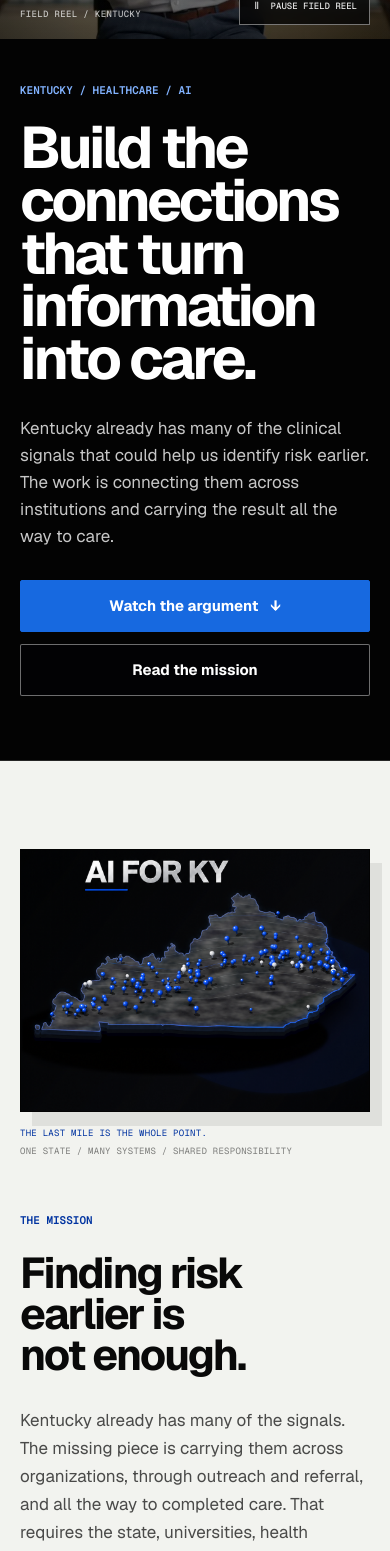
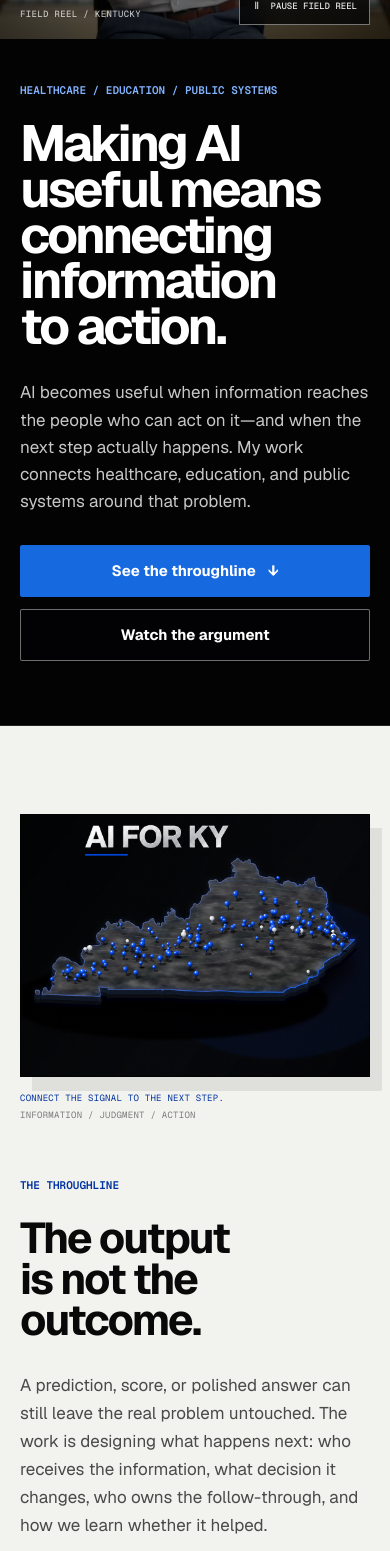
Before and after one commit to Tamathe/SpeakerWebsite, a React (Vite) app: page / in a window 390 px wide. Shown: the part 420-1971 px from the top of the page. Built offline with nearby package versions, Linux system fonts and the light colour scheme; grey boxes are pictures that could not be loaded.

Commit message:
unify site around connecting information to action

```diff
--- a/src/components/SiteShell.tsx
+++ b/src/components/SiteShell.tsx
@@ -3,9 +3,8 @@ import { siteIdentity } from "../siteContent";
 import { AnalyticsTracker } from "./AnalyticsTracker";
 
 const navigation = [
-  { label: "Mission", href: "/#mission" },
+  { label: "Purpose", href: "/#mission" },
   { label: "Work", href: "/#work" },
-  { label: "Films", href: "/#featured-talk" },
   { label: "Speaking", href: "/#speaking" },
   { label: "Contact", href: "/#contact" },
 ];
@@ -39,12 +38,12 @@ function SiteFooter() {
       <div className="shell footer-grid">
         <div>
           <p className="section-index">Contact / Collaboration</p>
-          <h2>Bring me the messy version.</h2>
+          <h2>Start with the problem that crosses the lines.</h2>
         </div>
         <div className="footer-copy">
           <p>
-            If the problem crosses institutions, data systems, clinical work,
-            and community care, that is probably where we should start.
+            If useful information is getting stuck between systems, roles, or
+            institutions, that is probably where we should start.
           </p>
           <a
             className="text-link"
@@ -71,7 +70,7 @@ function SiteFooter() {
       </details>
       <div className="shell footer-base">
         <span>© {new Date().getFullYear()} Tama Thé, MD</span>
-        <span>Kentucky / Healthcare / Infrastructure / AI</span>
+        <span>Kentucky / Healthcare / Education / Public systems</span>
       </div>
     </footer>
   );
--- a/src/pages/SpeakingPage.tsx
+++ b/src/pages/SpeakingPage.tsx
@@ -24,29 +24,29 @@ export function SpeakingPage() {
 
         <div className="shell video-led-hero-message">
           <div>
-            <p className="page-kicker">Kentucky / Healthcare / AI</p>
+            <p className="page-kicker">Healthcare / Education / Public systems</p>
             <h1>{siteIdentity.thesis}</h1>
           </div>
           <div className="video-led-hero-summary">
             <p>
-              Kentucky already has many of the clinical signals that could help
-              us identify risk earlier. The work is connecting them across
-              institutions and carrying the result all the way to care.
+              AI becomes useful when information reaches the people who can act
+              on it—and when the next step actually happens. My work connects
+              healthcare, education, and public systems around that problem.
             </p>
             <div className="hero-actions">
               <a
                 className="button button-primary"
-                href="#featured-talk"
+                href="#mission"
                 data-analytics-id="hero-watch-argument"
               >
-                Watch the argument <span aria-hidden="true">↓</span>
+                See the throughline <span aria-hidden="true">↓</span>
               </a>
               <a
                 className="button button-outline"
-                href="#mission"
+                href="#featured-talk"
                 data-analytics-id="hero-read-mission"
               >
-                Read the mission
+                Watch the argument
               </a>
             </div>
           </div>
@@ -60,14 +60,13 @@ export function SpeakingPage() {
       >
         <div className="shell mission-case-grid">
           <div className="mission-case-copy">
-            <p className="section-index">The mission</p>
-            <h2 id="mission-title">Finding risk earlier is not enough.</h2>
+            <p className="section-index">The throughline</p>
+            <h2 id="mission-title">The output is not the outcome.</h2>
             <p>
-              Kentucky already has many of the signals. The missing piece is
-              carrying them across organizations, through outreach and
-              referral, and all the way to completed care. That requires the
-              state, universities, health systems, payers, and community
-              providers to build the connections together.
+              A prediction, score, or polished answer can still leave the real
+              problem untouched. The work is designing what happens next: who
+              receives the information, what decision it changes, who owns the
+              follow-through, and how we learn whether it helped.
             </p>
           </div>
 
@@ -79,8 +78,8 @@ export function SpeakingPage() {
               decoding="async"
             />
             <figcaption>
-              <span>The last mile is the whole point.</span>
-              <span>One state / Many systems / Shared responsibility</span>
+              <span>Connect the signal to the next step.</span>
+              <span>Information / Judgment / Action</span>
             </figcaption>
           </figure>
         </div>
@@ -93,15 +92,15 @@ export function SpeakingPage() {
       >
         <div className="shell featured-talk-grid">
           <div className="featured-talk-copy">
-            <p className="section-index">The argument in public / NBME NICE 2026</p>
+            <p className="section-index">One public case / NBME NICE 2026</p>
             <h2 id="featured-talk-title">
-              What if healthcare AI were shared infrastructure?
+              Shared information should produce a useful next step.
             </h2>
             <p>
               In this excerpt, I make the case for governed connections across
-              existing systems—not one giant database or one institution
-              owning every record. The test is whether the network returns a
-              useful next step to the person responsible for care.
+              existing healthcare systems. The goal is not one giant database.
+              It is a network that returns something useful to the person
+              responsible for the next step in care.
             </p>
             <div className="featured-talk-details" aria-label="Video details">
               <span>1:23 excerpt</span>
@@ -147,13 +146,13 @@ export function SpeakingPage() {
 
       <section className="mission-work" id="work" aria-labelledby="work-title">
         <div className="shell section-intro">
-          <p className="section-index">The work</p>
+          <p className="section-index">Healthcare / From signal to care</p>
           <div>
-            <h2 id="work-title">The same problem, seen from different places.</h2>
+            <h2 id="work-title">Three projects. One operating question.</h2>
             <p>
-              These projects begin with different clinical needs. Each one asks
-              what has to happen between identifying a possibility, completing
-              the next step, and learning where people are still being missed.
+              What has to happen after useful information becomes available?
+              Each project connects a signal to a decision, a responsible
+              person, and a way to see whether the next step was completed.
             </p>
           </div>
         </div>
@@ -200,14 +199,13 @@ export function SpeakingPage() {
       >
         <div className="shell story-grid">
           <div className="story-copy">
-            <p className="section-index">Building capacity / TEK 100</p>
-            <h2 id="tek100-title">Teach the principles that survive the next tool.</h2>
+            <p className="section-index">Education / Build the judgment</p>
+            <h2 id="tek100-title">People need practice turning AI output into a decision.</h2>
             <p>
-              Shared infrastructure is not only technical. People across the
-              system need enough practical understanding to test AI, recognize
-              its limits, and decide when it belongs in the work. TEK 100 is a
-              foundational, hands-on AI literacy course co-created for
-              University of Kentucky students.
+              Connecting information to action requires people who can test AI,
+              recognize its limits, and decide when it belongs in the work.
+              TEK 100 gives University of Kentucky students that practice
+              through foundational, hands-on AI literacy.
             </p>
             <div className="featured-talk-details" aria-label="Video details">
               <span>0:31 excerpt</span>
@@ -248,14 +246,13 @@ export function SpeakingPage() {
       >
         <div className="shell story-grid story-grid-media-first">
           <div className="story-copy">
-            <p className="section-index">Building relationships / AI Incubator</p>
-            <h2 id="incubator-feature-title">Give unfinished ideas somewhere to go.</h2>
+            <p className="section-index">Community / Put ideas to work</p>
+            <h2 id="incubator-feature-title">Give unfinished ideas a path to action.</h2>
             <p>
               The AI Incubator gives students, faculty, and staff a place to
-              test ideas with people outside their usual lanes. It is one way
-              to build the relationships this mission requires: bring the
-              problem into the room, find the missing expertise, and move
-              toward a small, testable next step.
+              bring a real problem into the room, find the missing expertise,
+              and move toward a small, testable next step. The community is how
+              ideas cross the disciplinary lines that usually keep them stuck.
             </p>
             <div className="featured-talk-details" aria-label="Video details">
               <span>0:58 film</span>
@@ -310,14 +307,15 @@ export function SpeakingPage() {
             <p>Official recording · KY LRC Committee Meetings</p>
           </div>
           <div className="legislature-copy">
-            <p className="section-index">Public leadership / Kentucky</p>
+            <p className="section-index">Public systems / Build shared direction</p>
             <h2 id="legislature-title">
               Artificial Intelligence at the University of Kentucky
             </h2>
             <p>
-              A presentation to the Kentucky General Assembly Artificial
-              Intelligence Task Force on AI work across the university and UK
-              HealthCare, presented with Hubert Ballard, MD.
+              Presented with Hubert Ballard, MD, this briefing to the Kentucky
+              General Assembly Artificial Intelligence Task Force connected AI
+              work across the university and UK HealthCare to a larger question:
+              what Kentucky needs in order to act together.
             </p>
             <dl className="legislature-details">
               <div>
@@ -352,18 +350,18 @@ export function SpeakingPage() {
         aria-labelledby="engagements-title"
       >
         <div className="shell section-intro">
-          <p className="section-index">Speaking / Selected engagements</p>
+          <p className="section-index">Speaking / Testing the work in public</p>
           <div>
-            <h2 id="engagements-title">Take the argument into the room.</h2>
+            <h2 id="engagements-title">Take the hard part into the room.</h2>
             <p>
-              Talks, workshops, and public conversations are one way I test
-              these ideas with the people who have to build, govern, teach, and
-              use the systems in practice.
+              I use talks, workshops, and public conversations to test these
+              ideas with the people who have to build, govern, teach, and use
+              the systems in practice.
             </p>
           </div>
         </div>
         <div className="shell">
-          <EngagementList engagements={engagements} />
+          <EngagementList engagements={engagements.slice(0, 6)} />
         </div>
       </section>
 
@@ -386,11 +384,11 @@ export function SpeakingPage() {
           </figure>
           <div className="speaker-kit-copy">
             <p className="section-index">Collaboration / Speaking</p>
-            <h2 id="speaker-kit-title">Bring me the part that does not fit neatly.</h2>
+            <h2 id="speaker-kit-title">Start with the problem that crosses the lines.</h2>
             <p>
-              {siteIdentity.bio} I work with people who are trying to connect
-              the technical possibility to the institutional and human work
-              required to make it useful.
+              {siteIdentity.bio} I work with people who need to connect a
+              technical possibility to the institutional and human work that
+              makes it useful.
             </p>
             <div className="speaker-kit-actions">
               <a
--- a/src/siteContent.ts
+++ b/src/siteContent.ts
@@ -47,9 +47,9 @@ export type Engagement = {
 
 export const siteIdentity = {
   name: "Tama Thé, MD",
-  thesis: "Build the connections that turn information into care.",
+  thesis: "Making AI useful means connecting information to action.",
   bio:
-    "I am a pediatric emergency physician and medical educator working across medicine, public health, education, and AI. My work focuses on what happens after a useful signal appears: how it reaches the right person, who owns the next step, and whether the patient actually receives care.",
+    "I am a pediatric emergency physician and medical educator working across healthcare, public systems, education, and AI. I focus on the handoff between a useful signal and a completed next step: who receives it, who acts, and whether it changes what happens.",
   email: "mailto:Tama.the@uky.edu?subject=Healthcare%20AI%20conversation",
 };
 
--- a/src/siteManifest.ts
+++ b/src/siteManifest.ts
@@ -10,9 +10,9 @@ export type RouteDefinition = {
 export const homeRoute: RouteDefinition = {
   id: "home",
   path: "/",
-  title: "Tama Thé, MD | Turning information into care",
+  title: "Tama Thé, MD | Making AI useful",
   description:
-    "Tama Thé's work to build the connections that turn health information and AI into completed care across Kentucky.",
+    "Tama Thé connects information to action across healthcare, education, and public systems in Kentucky.",
 };
 
 export const notFoundRoute: RouteDefinition = {
--- a/src/styles.css
+++ b/src/styles.css
@@ -1272,7 +1272,7 @@ a {
 
 .video-led-hero-stage {
   position: relative;
-  height: clamp(380px, 58svh, 680px);
+  height: clamp(300px, 43svh, 520px);
   overflow: hidden;
   background: #020202;
 }
@@ -1360,19 +1360,19 @@ a {
 }
 
 .video-led-hero-message {
-  min-height: 360px;
+  min-height: 300px;
   display: grid;
   grid-template-columns: minmax(560px, 1.3fr) minmax(340px, 0.7fr);
   gap: clamp(56px, 8vw, 132px);
   align-items: end;
-  padding-top: 58px;
-  padding-bottom: 68px;
+  padding-top: 40px;
+  padding-bottom: 46px;
 }
 
 .video-led-hero-message h1 {
-  max-width: 11.5ch;
+  max-width: 15ch;
   margin: 22px 0 0;
-  font-size: clamp(68px, 7vw, 108px);
+  font-size: clamp(58px, 5.5vw, 88px);
   line-height: 0.9;
   font-weight: 620;
   letter-spacing: -0.055em;
@@ -2676,7 +2676,7 @@ a {
   }
 
   .video-led-hero-message h1 {
-    font-size: clamp(50px, 15vw, 68px);
+    font-size: clamp(46px, 13vw, 58px);
   }
 
   .video-led-hero-summary > p {
```
Also changed, not shown: index.html (+7 -7 lines), scripts/check-positioning.mjs (+5 -11 lines), public/og.png.
